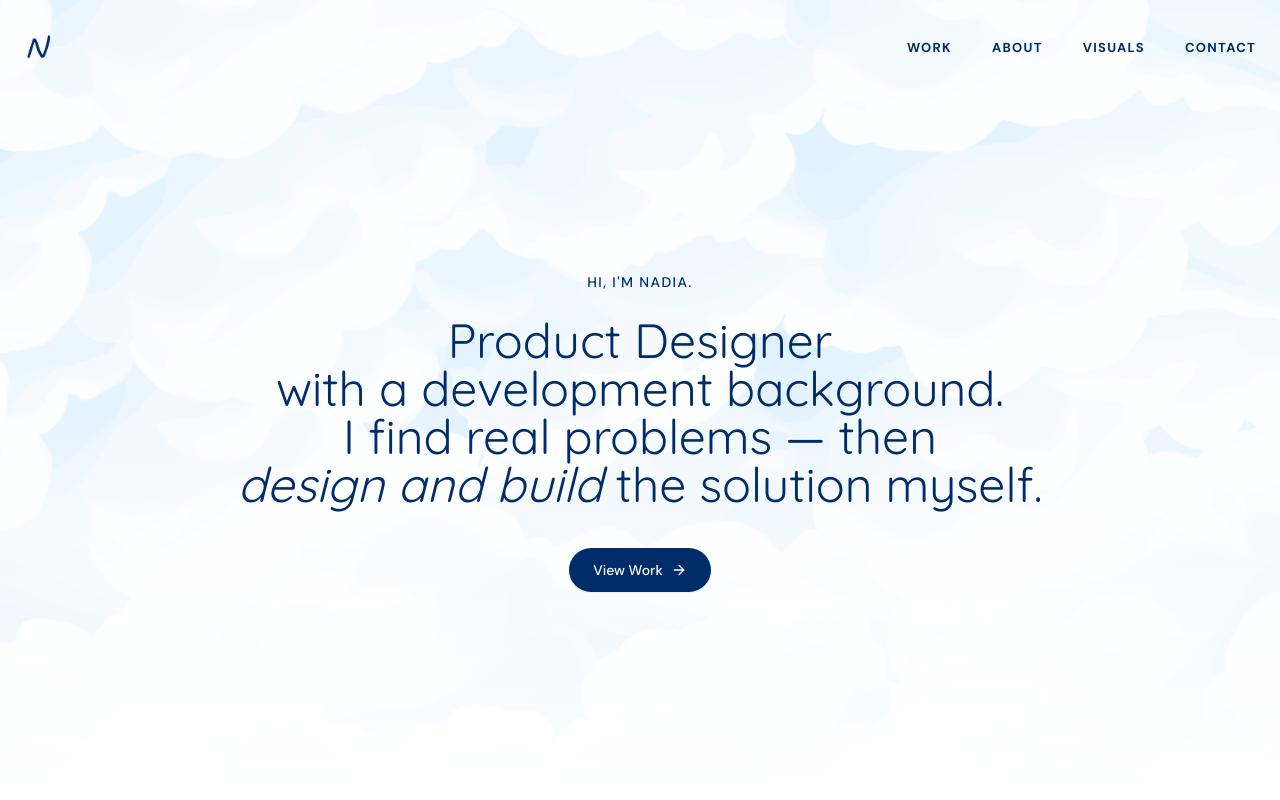
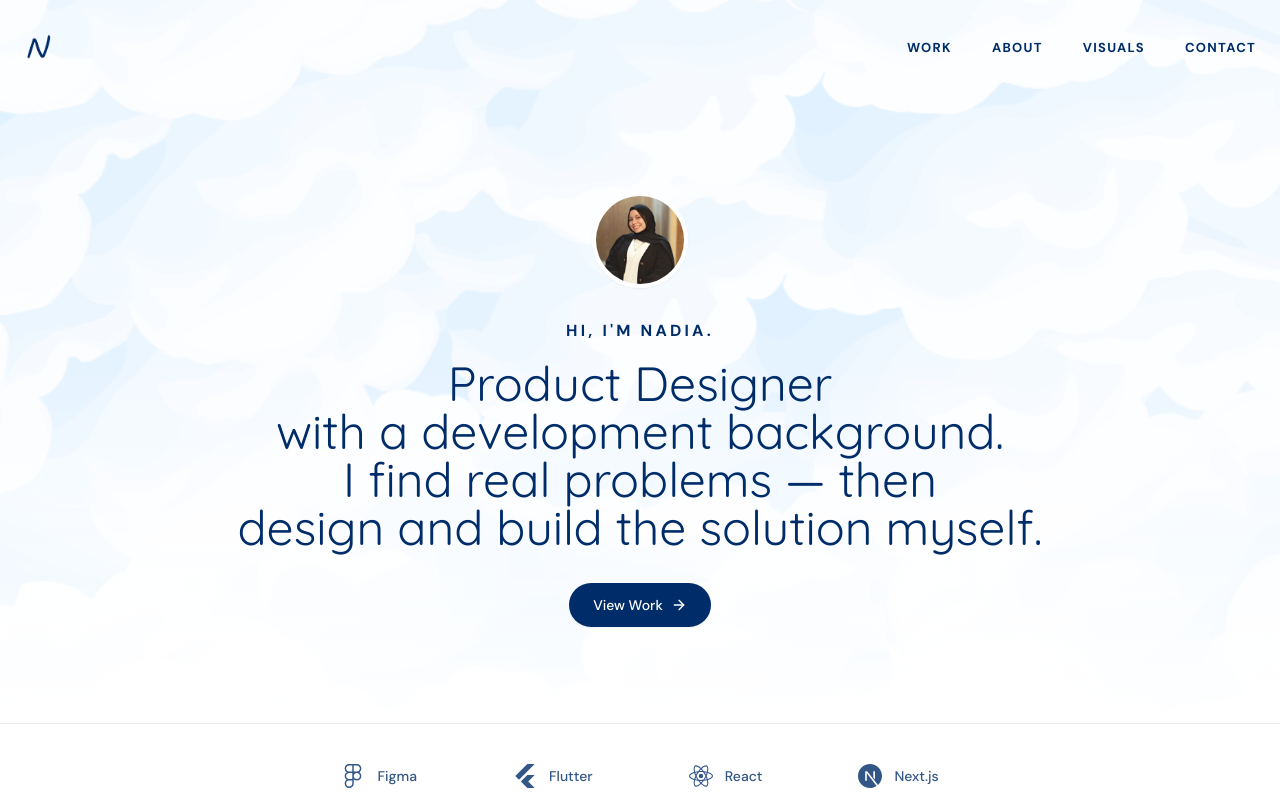
Before and after one commit to nadiahossny/nadiahossnyportfolio, a React (Vite) app: page / in a window 1280 px wide. Shown: the top 800 px of the page. Built offline with nearby package versions, Linux system fonts and the light colour scheme.

Commit message:
UI: Refine OG hero layout, add profile photo, fix typography, add scroll state to nav

```diff
--- a/src/components/Navigation.tsx
+++ b/src/components/Navigation.tsx
@@ -1,21 +1,30 @@
 import { Link, useLocation } from 'react-router-dom';
-import { useState } from 'react';
+import { useState, useEffect } from 'react';
 import { Menu, X } from 'lucide-react';
 import logo from '../assets/n-logo-transparent.png';
 
 export default function Navigation() {
   const [isOpen, setIsOpen] = useState(false);
+  const [isScrolled, setIsScrolled] = useState(false);
   const location = useLocation();
+
+  useEffect(() => {
+    const handleScroll = () => {
+      setIsScrolled(window.scrollY > 20);
+    };
+    window.addEventListener('scroll', handleScroll);
+    return () => window.removeEventListener('scroll', handleScroll);
+  }, []);
 
   if (location.pathname === '/graphic-design') {
     return null; // The graphic design page has its own custom back button
   }
 
   return (
-    <header className="absolute top-0 w-full z-50">
-      <div className="max-w-7xl mx-auto px-6 h-24 flex items-center justify-between">
+    <header className={`fixed top-0 w-full z-50 transition-all duration-300 ${isScrolled ? 'bg-white/90 backdrop-blur-md shadow-sm border-b border-cloud' : 'bg-transparent'}`}>
+      <div className="max-w-7xl mx-auto px-6 h-20 md:h-24 flex items-center justify-between">
         <Link to="/" className="flex items-center transition-opacity hover:opacity-80">
-          <img src={logo} alt="Nadia Hossny" className="h-12 w-auto" />
+          <img src={logo} alt="Nadia Hossny" className="h-10 md:h-12 w-auto" />
         </Link>
         <nav className="hidden md:flex items-center gap-10 text-[13px] uppercase tracking-widest text-headline font-semibold">
           <a href="/#work" className="hover:text-cta transition-colors">Work</a>
--- a/src/pages/Home.tsx
+++ b/src/pages/Home.tsx
@@ -79,9 +79,9 @@ export default function Home() {
         onClose={() => setIsMoreWorkModalOpen(false)}
       />
       {/* 1. Hero Section */}
-      <section className="relative w-full min-h-[100vh] flex items-center justify-center pt-24 pb-32 px-6 overflow-hidden">
+      <section className="relative w-full min-h-[85vh] flex items-center justify-center pt-32 pb-24 px-6 overflow-hidden">
         {/* Soft parallax cloud background - RESTORED */}
-        <div className="absolute top-0 left-0 w-full h-[100vh] overflow-hidden z-0">
+        <div className="absolute top-0 left-0 w-full h-full overflow-hidden z-0">
           <div className="absolute inset-0 bg-background"></div> {/* Base sky color */}
           <motion.img
             src={heroBg}
@@ -101,12 +101,16 @@ export default function Home() {
           <div className="absolute inset-0 bg-gradient-to-b from-transparent via-transparent to-white"></div>
         </div>
 
-        <div className="relative z-10 w-full max-w-4xl mx-auto text-center pt-24">
+        <div className="relative z-10 w-full max-w-4xl mx-auto text-center pt-12 md:pt-16">
+          <motion.div initial={{ opacity: 0, scale: 0.9 }} animate={{ opacity: 1, scale: 1 }} transition={{ duration: 0.5 }} className="mb-6 inline-block">
+            <img src={profileImg} alt="Nadia Hossny" className="w-20 h-20 md:w-24 md:h-24 rounded-full object-cover shadow-sm border-4 border-white mx-auto" />
+          </motion.div>
+
           <motion.div
             initial={{ opacity: 0, y: 20 }}
             animate={{ opacity: 1, y: 0 }}
             transition={{ duration: 0.6, delay: 0.1 }}
-            className="text-xs md:text-sm tracking-widest uppercase font-medium text-cta mb-6"
+            className="text-sm md:text-base tracking-[0.2em] uppercase font-bold text-headline mb-4"
           >
             Hi, I'm Nadia.
           </motion.div>
@@ -114,18 +118,18 @@ export default function Home() {
             initial={{ opacity: 0, y: 20 }}
             animate={{ opacity: 1, y: 0 }}
             transition={{ duration: 0.6, delay: 0.2 }}
-            className="text-3xl md:text-4xl lg:text-5xl font-display text-headline leading-snug mb-10 mx-auto"
+            className="text-3xl md:text-4xl lg:text-5xl font-display text-headline leading-snug mb-8 mx-auto"
           >
             Product Designer <br />
             with a development background. <br />
             I find real problems — then <br />
-            <span className="italic">design and build</span> the solution myself.
+            design and build the solution myself.
           </motion.h1>
 
           <motion.div
             initial={{ opacity: 0, y: 20 }}
             animate={{ opacity: 1, y: 0 }}
-            transition={{ duration: 0.6, delay: 0.4 }}
+            transition={{ duration: 0.6, delay: 0.3 }}
             className="flex flex-col sm:flex-row items-center justify-center gap-6"
           >
             <a href="#work" className="inline-flex items-center gap-2 px-6 py-3 bg-headline text-white rounded-full font-medium hover:bg-headline/90 transition-all shadow-sm group text-sm">
```
